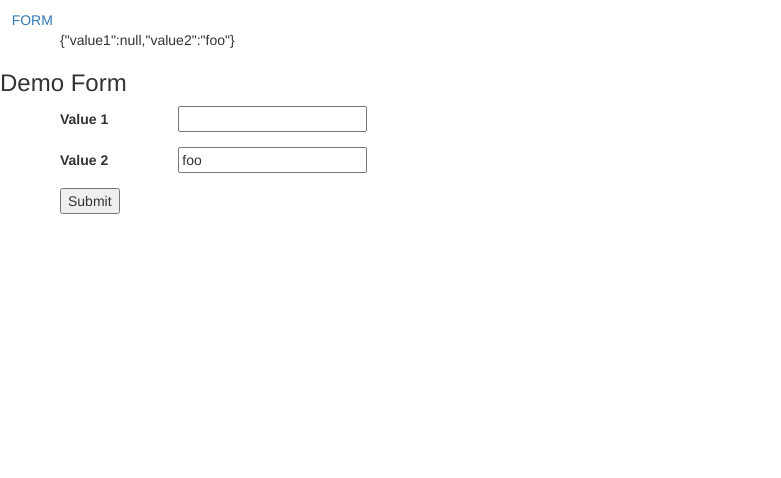
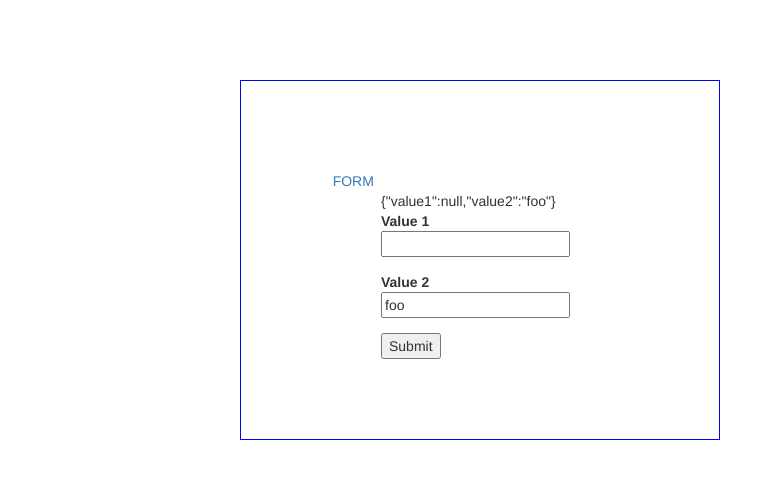
Before and after one commit to woodylewis/angular4-socket-service-client, an Angular app: page /form in a window 1280 px wide. Shown: the top 478 px of the page, without its empty margins (0-781 px from the left). Built offline with nearby package versions, Linux system fonts and the light colour scheme.

Commit message:
rough styling

```diff
--- a/src/app/app.component.css
+++ b/src/app/app.component.css
@@ -0,0 +1,8 @@
+.appBox {
+    width: 48rem;
+    height: 36 rem;
+    border: 1px blue solid;
+    margin-top: 8rem;
+    margin-left: 24rem;
+    padding: 8rem;
+}
--- a/src/app/app.component.html
+++ b/src/app/app.component.html
@@ -1,3 +1,5 @@
+<div class="appBox">
 <p>{{title}}</p>&nbsp;&nbsp;
 <a routerLink="/form">FORM</a>
 <router-outlet></router-outlet>
+</div>
--- a/src/app/form.component.html
+++ b/src/app/form.component.html
@@ -1,6 +1,5 @@
 <div class="ui raised segment">
     <div class="field">{{diagnostic}}</div>
-    <h3 class="ui header">Demo Form</h3>
 	<form (ngSubmit)="onSubmit()" #demoForm="ngForm">
         <div class="form-group">
             <label for="value1" class="field">Value 1</label>
--- a/src/app/form.component.ts
+++ b/src/app/form.component.ts
@@ -25,7 +25,6 @@ export class FormComponent implements OnInit {
       .subscribe((data) => {
         console.log('DATA ', data);
         this.displayService.show(data.display);
-        //console.log('this.displayStream ', this.displayStream.next(this.displayString));
       });
   }
 
```
